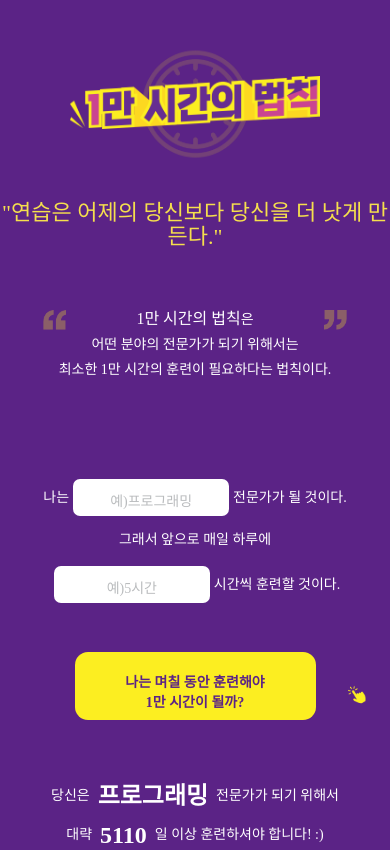
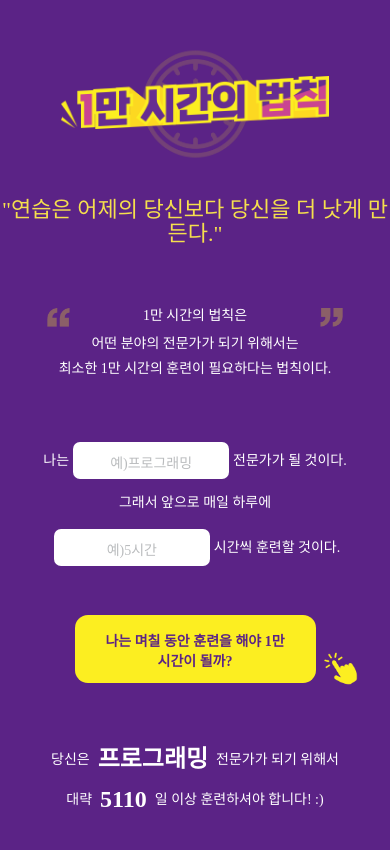
Before and after one commit to beginner-jk/10000hours-web-clone, a plain HTML site: page index.html in a window 390 px wide. Shown: the top 850 px of the page. Drawn offline with Linux system fonts and the light colour scheme; a web font is replaced by a local one.

Commit message:
fix layout by PerfectPixel
fix layout web, mobile

```diff
--- a/css/10000hours.css
+++ b/css/10000hours.css
@@ -81,13 +81,13 @@ button {
 .intro .intro__clock {
   width: 265px;
   height: 265px;
-  margin-top: 125px;
-  margin-bottom: 46px;
+  margin-top: 85px;
+  margin-bottom: 44px;
 }
 
 .intro .intro__title {
   position: absolute;
-  top: 199px;
+  top: 161px;
   left: 0;
   right: 0;
   margin: auto;
@@ -100,7 +100,7 @@ button {
   font-size: 36px;
   line-height: 40px;
   color: #F5DF4D;
-  margin-bottom: 78px;
+  margin-bottom: 81px;
 }
 
 .intro__description {
@@ -113,21 +113,21 @@ button {
 .intro p {
   font-family: 'GmarketSansMedium';
   font-size: 18px;
-  line-height: 24px;
+  line-height: 18px;
   font-weight: 400;
   color: white;
 }
 
 .intro strong {
   font-family: 'GmarketSansBold';
-  font-size: 18px;
+  font-size: 24px;
   line-height: 24px;
 }
 
 
 .intro .img--quotes {
   position: absolute;
-  top: 567px;
+  top: 529px;
   left: 0;
   right: 0;
   margin: auto;
@@ -178,27 +178,32 @@ button {
 
 button.submit__button {
   width: 565px;
-  margin-bottom: 147px;
+  margin-bottom: 151px;
 }
 
 .submit__button::after {
   position: absolute;
-  top: 25px;
-  right: -70.45px;
+  top: 14px;
+  right: -71.45px;
   content: '';
-  background: no-repeat url('../img/click.png');
+  background: no-repeat url(../img/click.png);
   background-size: contain;
-  width: 33.85px;
-  height: 41.7px;
+  width: 64.85px;
+  height: 73.7px;
 }
 
 .answer__wrap {
+  font-family: 'GmarketSansMedium';
   display: flex;
   justify-content: center;
   color: #FFFFFF;
   margin-bottom: 17px;
   line-height: 72px;
   font-size: 24px;
+}
+
+.answer__wrap p {
+  line-height: 66px;
 }
 
 .answer strong {
@@ -209,7 +214,7 @@ button.submit__button {
 }
 
 .answer__wrap:nth-of-type(2) {
-  margin-bottom: 127px;
+  margin-bottom: 123px;
 }
 
 button.answer__btn--training {
@@ -234,6 +239,7 @@ footer .company-info img {
 }
 
 footer p {
+  font-family: 'GmarketSansMedium';
   color: #FFFFFF;
   font-size: 12px;
 }
@@ -248,16 +254,20 @@ footer p:last-child {
     border-radius: 13px;
     font-size: 14px;
   }
+  .intro {
+    margin-bottom: 68px;
+  }
+
   .intro .intro__clock {
     width: 125px;
     height: 126px;
     margin-top: 41px;
-    margin-bottom: 31px;
+    margin-bottom: 28px;
   }
 
   .intro .intro__title {
     top: 76px;
-    width: 250.1px;
+    width: 267.1px;
     height: 53px;
   }
 
@@ -273,18 +283,18 @@ footer p:last-child {
 
   .intro p {
     font-size: 14px;
-    line-height: 14px;
+    line-height: 10px;
   }
 
   .intro strong {
-    font-size: 16px;
+    font-size: 14px;
     line-height: 16px;
   }
 
   .intro .img--quotes {
     position: absolute;
-    top: 310px;
-    height: 20px;
+    top: 308px;
+    width: 296px;
   }
 
   .submit {
@@ -313,7 +323,7 @@ footer p:last-child {
     margin: 0 4px;
     width: 156px;
     height: 37px;
-    padding: 12px 35px 11px;
+    padding: 12px 35px 13px;
   }
 
   .submit__professional input::placeholder,
@@ -323,25 +333,29 @@ footer p:last-child {
 
   button.submit__button {
     width: 241px;
-    padding: 19px 46px 17px;
+    padding: 15px 26.5px 17px;
     margin-bottom: 64px;
   }
 
   .submit__button::after {
     position: absolute;
     top: 30px;
-    right: -52.21px;
+    right: -50.21px;
     content: '';
-    background: no-repeat url('../img/click.png');
+    background: no-repeat url(../img/click.png);
     background-size: contain;
-    width: 22.68px;
-    height: 27.87px;
+    width: 46.68px;
+    height: 47.87px;
   }
 
   .answer__wrap {
     margin-bottom: 15px;
     line-height: 24px;
     font-size: 14px;
+  }
+
+  .answer__wrap p {
+    line-height: 25px;
   }
 
   .answer strong {
@@ -351,15 +365,15 @@ footer p:last-child {
   }
 
   .answer__wrap:nth-of-type(2) {
-    margin-bottom: 55px;
+    margin-bottom: 53px;
   }
 
   button.answer__btn--training {
-    width: 186px;
+    width: 190px;
     height: 40px;
     margin-bottom: 87.57px;
     margin-right: 13px;
-    padding: 13.5px 17.5px 12.5px;
+    padding: 11.5px 1.5px 12.5px;
     border-radius: 56px;
   }
 
@@ -369,7 +383,7 @@ footer p:last-child {
     height: 40px;
     margin-bottom: 87.57px;
     margin-right: 13px;
-    padding: 13.5px 19px 12.5px;
+    padding: 11.5px 2px 12.5px;
     border-radius: 56px;
   }
 
--- a/index.html
+++ b/index.html
@@ -20,7 +20,7 @@
     <img class="img--quotes" src="./img/quotes.png" alt="따옴표">
   </section>
   <section class="submit">
-    <form action="./10000hours.html">
+    <form action="./index.html">
       <div class="submit__professional">
         <p>나는</p>
         <input type="text" placeholder="예)프로그래밍">
@@ -34,7 +34,7 @@
         </div>
       </div>
       <button class="submit__button" type="submit">
-        나는 며칠 동안 훈련해야 1만 시간이 될까?
+        나는 며칠 동안 훈련을 해야 1만 시간이 될까?
       </button>
     </form>
   </section>
```
Also changed, not shown: img/PerfectPixel by WellDone.png (added), img/PerfectPixel by WellDone2.png (added), img/PerfectPixel by WellDone_mobile.png (added), 2 other files.
